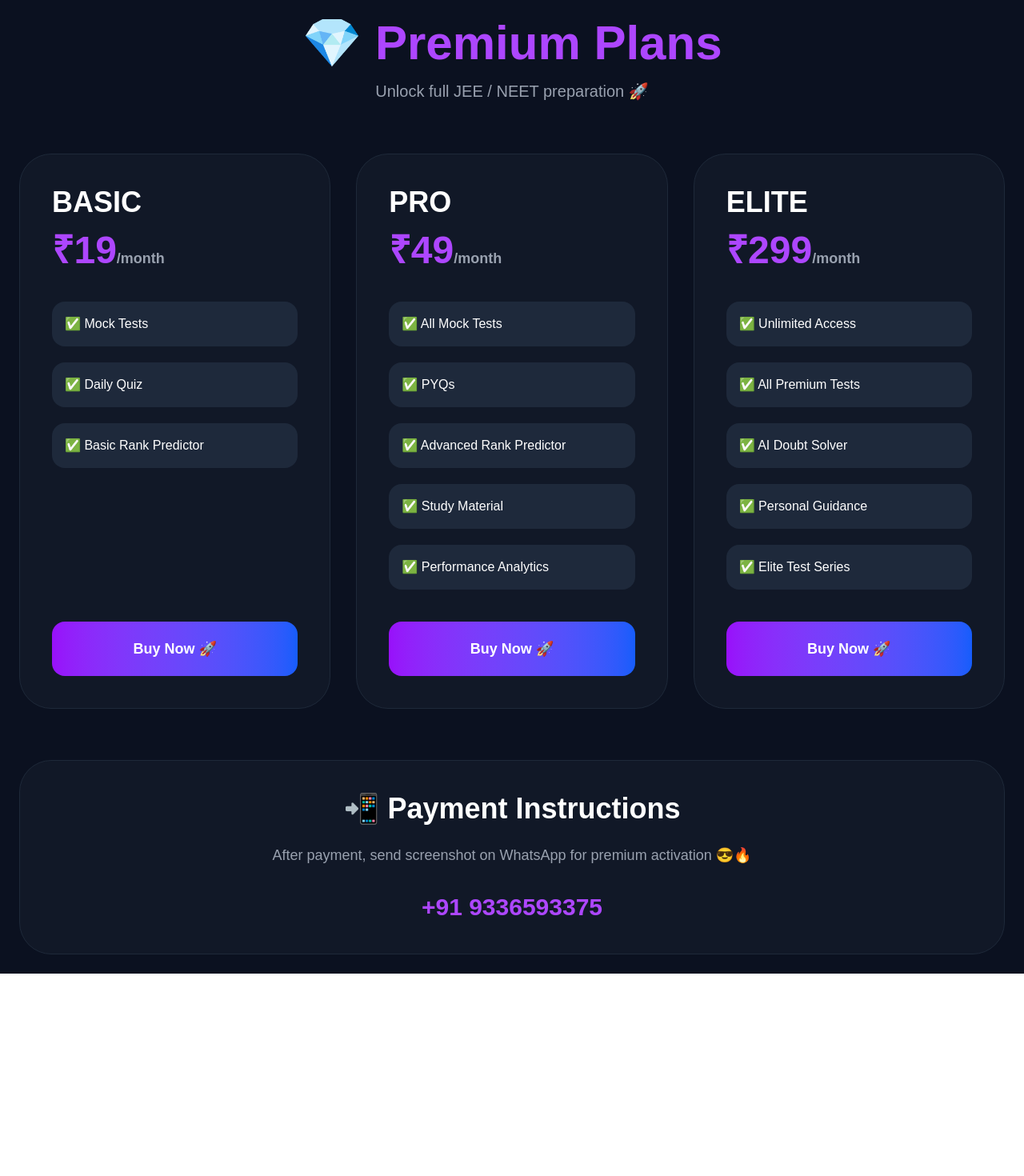
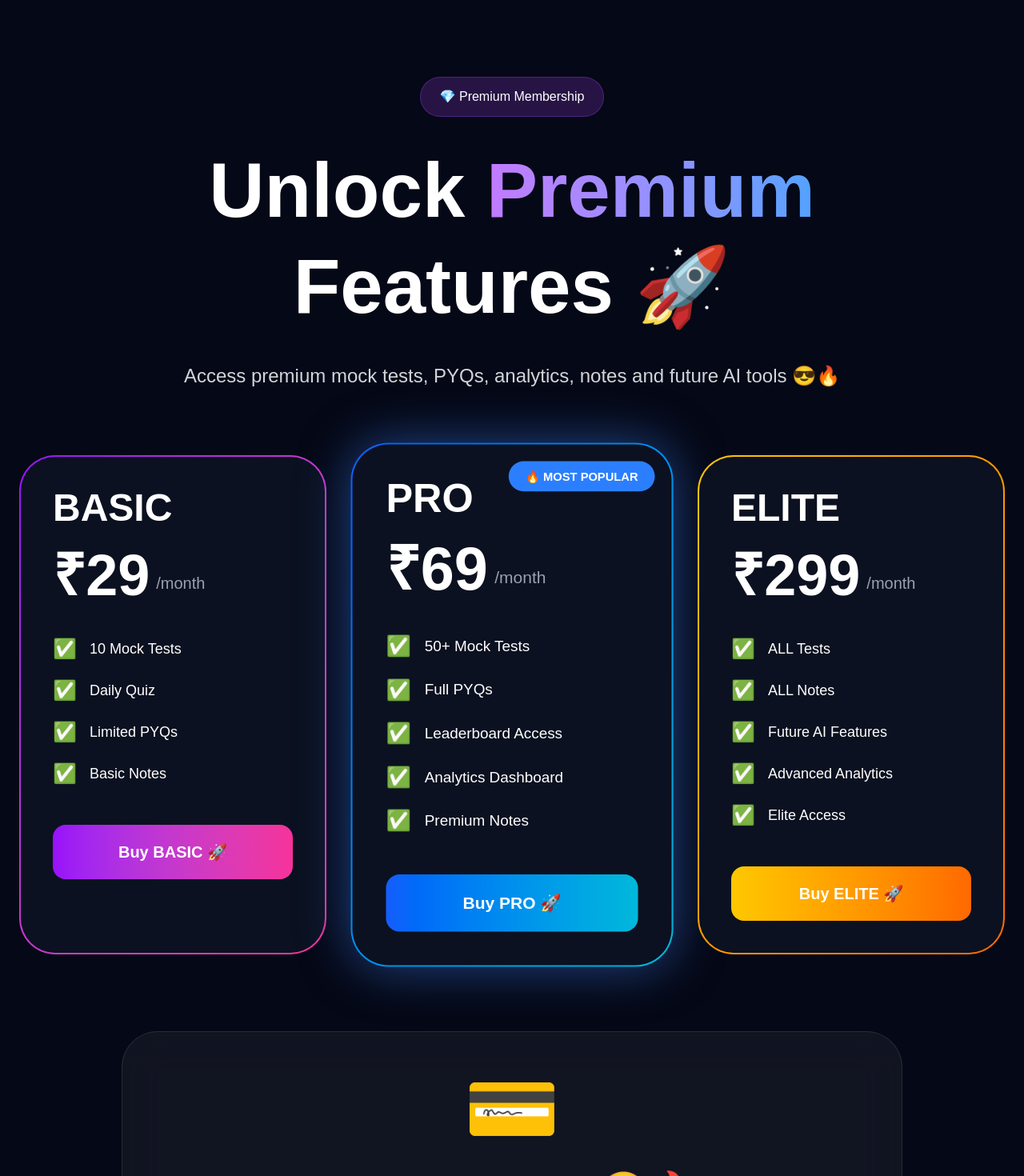
Before and after one commit to himanshu8785/exam-cracker, a Next.js app: page /pricing in a window 1280 px wide. Shown: the top 1470 px of the page at 80% size. Before the commit the page ends 1217 px from the top, so only its background shows below. Built offline with nearby package versions, Linux system fonts and the light colour scheme.

Commit message:
professional pricing page

```diff
--- a/app/pricing/page.tsx
+++ b/app/pricing/page.tsx
@@ -1,122 +1,217 @@
 "use client";
 
-import { useState } from "react";
-
-import Image from "next/image";
-
-export default function PricingPage() {
-
-  const [showQR,setShowQR] =
-  useState(false);
-
-  const [selectedPlan,setSelectedPlan] =
-  useState("");
+export default function PricingPage(){
 
   const plans = [
 
     {
+
       name:"BASIC",
-      price:"₹19",
+
+      price:"₹29",
+
+      color:"from-purple-600 to-pink-500",
+
       features:[
-        "Mock Tests",
+
+        "10 Mock Tests",
+
         "Daily Quiz",
-        "Basic Rank Predictor"
-      ]
+
+        "Limited PYQs",
+
+        "Basic Notes"
+
+      ],
+
+      popular:false
+
     },
 
     {
+
       name:"PRO",
-      price:"₹49",
+
+      price:"₹69",
+
+      color:"from-blue-600 to-cyan-500",
+
       features:[
-        "All Mock Tests",
-        "PYQs",
-        "Advanced Rank Predictor",
-        "Study Material",
-        "Performance Analytics"
-      ]
+
+        "50+ Mock Tests",
+
+        "Full PYQs",
+
+        "Leaderboard Access",
+
+        "Analytics Dashboard",
+
+        "Premium Notes"
+
+      ],
+
+      popular:true
+
     },
 
     {
+
       name:"ELITE",
+
       price:"₹299",
+
+      color:"from-yellow-400 to-orange-500",
+
       features:[
-        "Unlimited Access",
-        "All Premium Tests",
-        "AI Doubt Solver",
-        "Personal Guidance",
-        "Elite Test Series"
-      ]
+
+        "ALL Tests",
+
+        "ALL Notes",
+
+        "Future AI Features",
+
+        "Advanced Analytics",
+
+        "Elite Access"
+
+      ],
+
+      popular:false
+
     }
 
   ];
 
-  function openPayment(plan){
+  return(
 
-    setSelectedPlan(plan);
+    <main className="min-h-screen bg-[#050816] text-white overflow-hidden">
 
-    setShowQR(true);
+      {/* HERO */}
 
-  }
+      <section className="max-w-7xl mx-auto px-6 pt-24 pb-20 text-center">
 
-  return (
+        <div className="inline-block px-6 py-3 rounded-full bg-purple-500/20 border border-purple-500/30 mb-8">
 
-    <main className="min-h-screen bg-[#0b1120] text-white p-6">
+          💎 Premium Membership
 
-      <div className="max-w-7xl mx-auto">
+        </div>
 
-        <h1 className="text-6xl font-black text-center mb-4">
+        <h1 className="text-7xl md:text-8xl font-black mb-8 leading-tight">
 
-          💎 <span className="text-purple-500">
-            Premium Plans
+          Unlock
+          {" "}
+
+          <span className="bg-gradient-to-r from-purple-400 to-blue-400 text-transparent bg-clip-text">
+
+            Premium
+
           </span>
+
+          <br />
+
+          Features 🚀
 
         </h1>
 
-        <p className="text-center text-gray-400 text-xl mb-16">
+        <p className="text-2xl text-gray-300 max-w-4xl mx-auto leading-relaxed">
 
-          Unlock full JEE / NEET preparation 🚀
+          Access premium mock tests,
+          PYQs, analytics,
+          notes and future AI tools 😎🔥
 
         </p>
 
-        <div className="grid grid-cols-1 md:grid-cols-3 gap-8">
+      </section>
+
+      {/* PRICING CARDS */}
+
+      <section className="max-w-7xl mx-auto px-6 pb-24">
+
+        <div className="grid grid-cols-1 md:grid-cols-3 gap-10">
 
           {plans.map((plan,index)=>(
 
             <div
               key={index}
-              className="bg-[#111827] border border-gray-800 rounded-[40px] p-10 flex flex-col justify-between"
+              className={`relative rounded-[45px] p-[2px]
+
+              ${plan.popular
+
+                ?
+
+                "scale-105 shadow-[0_0_60px_rgba(59,130,246,0.5)]"
+
+                :
+
+                ""
+
+              }`}
             >
 
-              <div>
+              <div className={`absolute inset-0 rounded-[45px] bg-gradient-to-br ${plan.color}`}></div>
 
-                <h2 className="text-4xl font-black mb-4">
+              <div className="relative bg-[#0B1120] rounded-[43px] p-10 h-full overflow-hidden">
 
-                  {plan.name}
+                {
 
-                </h2>
+                  plan.popular && (
 
-                <h3 className="text-5xl font-black text-purple-500 mb-10">
+                    <div className="absolute top-5 right-5 bg-blue-500 px-5 py-2 rounded-full text-sm font-bold">
 
-                  {plan.price}
+                      🔥 MOST POPULAR
 
-                  <span className="text-lg text-gray-400">
+                    </div>
 
-                    /month
+                  )
 
-                  </span>
+                }
 
-                </h3>
+                <div className="mb-10">
 
-                <div className="space-y-5">
+                  <h2 className="text-5xl font-black mb-6">
+
+                    {plan.name}
+
+                  </h2>
+
+                  <div className="flex items-end gap-2">
+
+                    <span className="text-7xl font-black">
+
+                      {plan.price}
+
+                    </span>
+
+                    <span className="text-gray-400 text-xl mb-3">
+
+                      /month
+
+                    </span>
+
+                  </div>
+
+                </div>
+
+                <div className="space-y-5 mb-12">
 
                   {plan.features.map((feature,i)=>(
 
                     <div
                       key={i}
-                      className="bg-[#1e293b] rounded-2xl p-4"
+                      className="flex items-center gap-4 text-lg"
                     >
 
-                      ✅ {feature}
+                      <div className="text-green-400 text-2xl">
+
+                        ✅
+
+                      </div>
+
+                      <span>
+
+                        {feature}
+
+                      </span>
 
                     </div>
 
@@ -124,18 +219,11 @@
 
                 </div>
 
-              </div>
-
-              <div className="mt-10">
-
                 <button
-                  onClick={()=>
-                    openPayment(plan.name)
-                  }
-                  className="w-full py-5 rounded-2xl bg-gradient-to-r from-purple-600 to-blue-600 text-lg font-semibold"
+                  className={`w-full py-5 rounded-2xl text-xl font-black bg-gradient-to-r ${plan.color}`}
                 >
 
-                  Buy Now 🚀
+                  Buy {plan.name} 🚀
 
                 </button>
 
@@ -147,88 +235,90 @@
 
         </div>
 
-        <div className="bg-[#111827] border border-gray-800 rounded-[40px] p-10 mt-16 text-center">
+      </section>
 
-          <h2 className="text-4xl font-black mb-6">
+      {/* PAYMENT SECTION */}
 
-            📲 Payment Instructions
+      <section className="max-w-5xl mx-auto px-6 pb-24">
+
+        <div className="bg-white/5 border border-white/10 backdrop-blur-xl rounded-[45px] p-12 text-center">
+
+          <div className="text-8xl mb-8">
+
+            💳
+
+          </div>
+
+          <h2 className="text-5xl font-black mb-8">
+
+            Pay Using UPI 😎🔥
+
           </h2>
 
-          <p className="text-gray-400 text-lg leading-relaxed">
+          <p className="text-xl text-gray-300 mb-10 leading-relaxed">
 
-            After payment,
-            send screenshot on WhatsApp
-            for premium activation 😎🔥
+            Pay on the UPI ID below and send payment screenshot
+            on WhatsApp for instant premium activation 🚀
 
           </p>
 
-          <div className="mt-8 text-3xl font-black text-purple-500">
+          {/* UPI BOX */}
 
-            +91 9336593375
+          <div className="bg-[#111827] border border-white/10 rounded-3xl p-8 mb-10">
+
+            <p className="text-gray-400 text-lg mb-3">
+
+              Your UPI ID
+
+            </p>
+
+            <h3 className="text-4xl font-black text-purple-400">
+
+              examcracker@naviaxis
+
+            </h3>
+
+          </div>
+
+          {/* QR PLACEHOLDER */}
+
+          <div className="w-[280px] h-[280px] mx-auto bg-white rounded-[35px] flex items-center justify-center text-black text-3xl font-black mb-10">
+
+            UPI QR 😎
+
+          </div>
+
+          {/* WHATSAPP */}
+
+          <div className="bg-green-600 rounded-3xl p-8 max-w-2xl mx-auto">
+
+            <h3 className="text-3xl font-black mb-4">
+
+              📲 Send Payment Screenshot
+
+            </h3>
+
+            <p className="text-lg mb-6">
+
+              WhatsApp after payment for activation 😎🔥
+
+            </p>
+
+            <a
+              href="https://wa.me/9336593375"
+              target="_blank"
+              className="inline-block px-8 py-4 rounded-2xl bg-black text-lg font-bold"
+            >
+
+              Open WhatsApp 🚀
+
+            </a>
 
           </div>
 
         </div>
 
-      </div>
-
-      {showQR && (
-
-        <div className="fixed inset-0 bg-black/70 flex justify-center items-center z-50 p-6">
-
-          <div className="bg-[#111827] border border-gray-800 rounded-[40px] p-10 max-w-md w-full text-center">
-
-            <h2 className="text-4xl font-black mb-3">
-
-              Scan To Pay 😎
-            </h2>
-
-            <p className="text-gray-400 mb-8">
-
-              Selected Plan:
-              <span className="text-purple-500 font-bold">
-
-                {" "} {selectedPlan}
-
-              </span>
-
-            </p>
-
-            <div className="flex justify-center mb-8">
-
-              <Image
-                src="/gpay-qr.jpg"
-                alt="Google Pay QR"
-                width={260}
-                height={260}
-                className="rounded-3xl"
-              />
-
-            </div>
-
-            <p className="text-gray-400 mb-8 leading-relaxed">
-
-              Scan QR using Google Pay,
-              PhonePe or Paytm 🚀
-
-            </p>
-
-            <button
-              onClick={()=>
-                setShowQR(false)
-              }
-              className="w-full py-4 rounded-2xl bg-red-500 font-semibold"
-            >
-
-              Close
-
-            </button>
-
-          </div>
-
-        </div>
-
-      )}
+      </section>
 
     </main>
 
```
